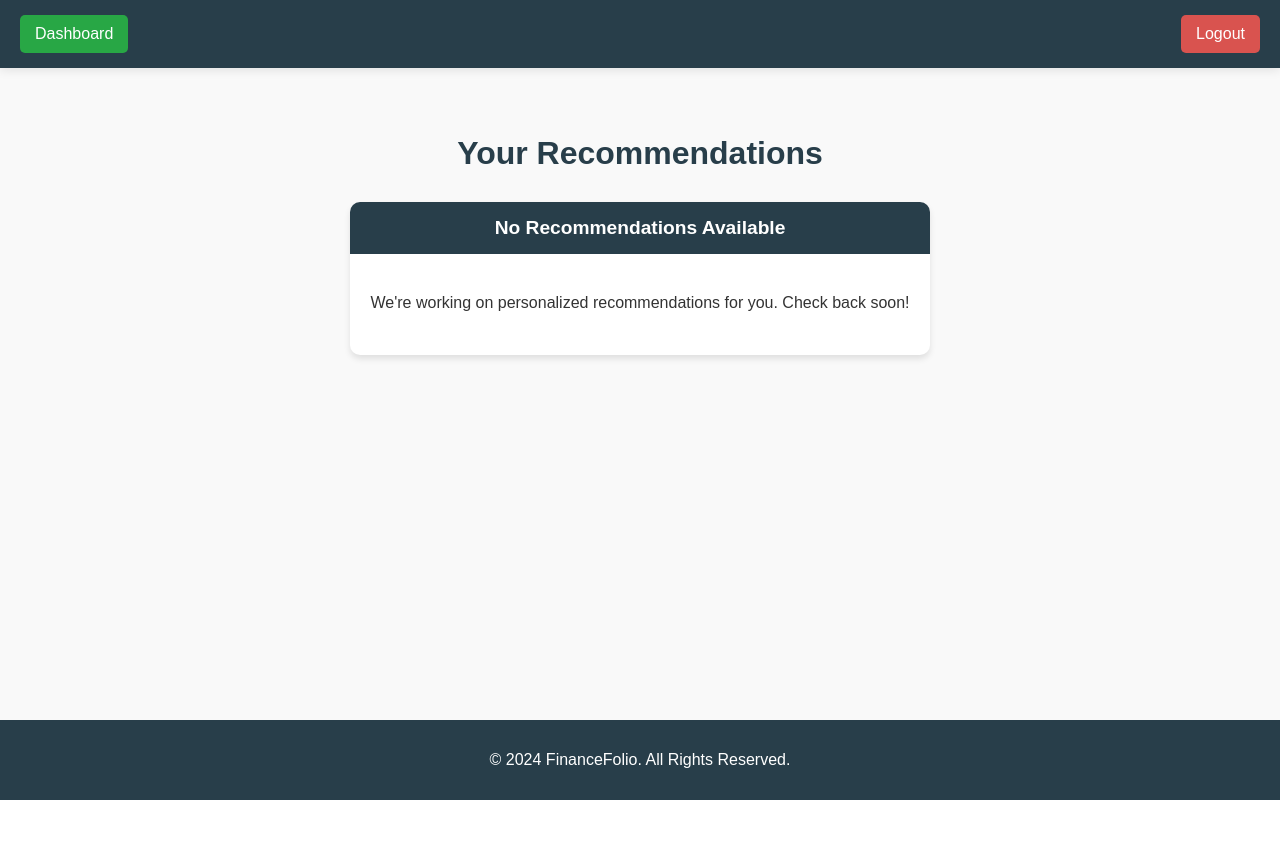
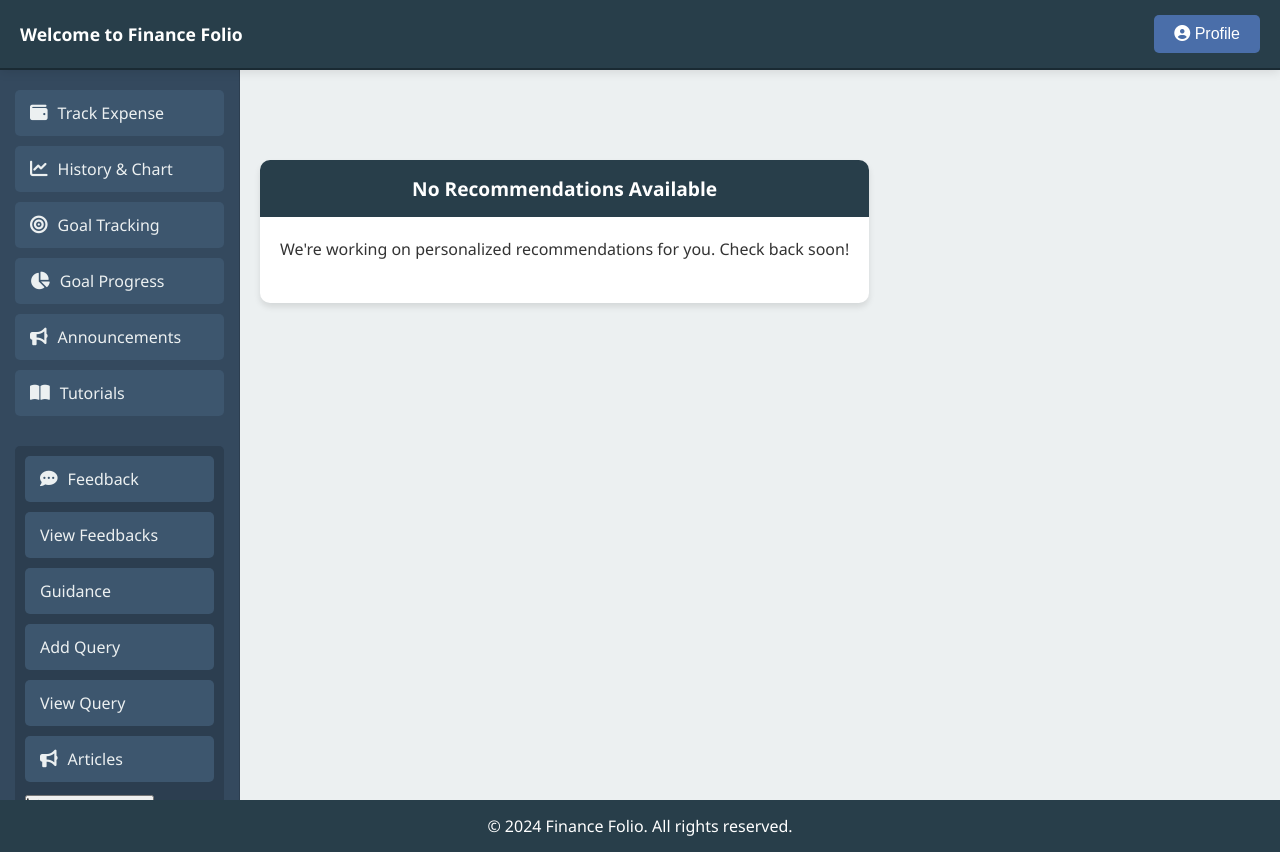
Before and after one commit to ashlybaby/MiniProject, a Django app: page /recommendations_view/ in a window 1280 px wide. Before the commit the page ends 800 px from the top, so only its background shows below. Run offline with Django 4.2, Linux system fonts and the light colour scheme; the visitor is signed in with stand-in values (Sample User, id 1); data that the repository does not hold is empty; parts of the project's set-up code (start-up, migrations or seed data) failed here and were passed over.

Commit message:
design change

```diff
--- a/financefolio/myapp/templates/goal_tracking.html
+++ b/financefolio/myapp/templates/goal_tracking.html
@@ -1,3 +1,4 @@
+
 {% load static %}
 <!DOCTYPE html>
 <html lang="en">
@@ -247,8 +248,8 @@ footer {
 <header>
 
     <nav>
-        <a href="{% url 'user_dashboard' %}">Dashboard</a>
-        <a href="{% url 'logout' %}">Logout</a>
+        <a href="{% url 'user_dashboard' %}">Home</a>
+
     </nav>
 </header>
 
--- /dev/null
+++ b/financefolio/myapp/templates/newbase.html
@@ -0,0 +1,389 @@
+{% load static %}
+<!DOCTYPE html>
+<html lang="en">
+<head>
+    <meta charset="UTF-8">
+    <meta name="viewport" content="width=device-width, initial-scale=1.0">
+    <title>{% block title %}Finance Folio{% endblock %}</title>
+    <link rel="stylesheet" href="https://cdnjs.cloudflare.com/ajax/libs/font-awesome/6.4.0/css/all.min.css">
+    <link rel="stylesheet" href="{% static 'css/styles.css' %}">
+    <script src="https://cdn.jsdelivr.net/npm/chart.js"></script>
+    <style>
+        /* Reset and Base Styles */
+        * {
+            box-sizing: border-box;
+            margin: 0;
+            padding: 0;
+        }
+
+        body {
+            font-family: 'Segoe UI', Tahoma, Geneva, Verdana, sans-serif;
+            background-color: #f5f7fa;
+            color: #333;
+            display: flex;
+            flex-direction: column;
+            min-height: 100vh;
+        }
+
+        a {
+            text-decoration: none;
+            color: inherit;
+        }
+
+        /* Header Styles */
+        header {
+            background-color: #283e4a;
+            color: #fff;
+            padding: 15px 20px;
+            display: flex;
+            justify-content: space-between;
+            align-items: center;
+            border-bottom: 2px solid #1a2a33;
+            box-shadow: 0 2px 10px rgba(0, 0, 0, 0.1);
+            position: fixed;
+            width: 100%;
+            top: 0;
+            z-index: 1000;
+        }
+
+        .nav-left span {
+            font-size: 1.1em;
+            font-weight: 600;
+        }
+
+        .nav-right {
+            position: relative;
+        }
+
+        .dropdown {
+            position: relative;
+            display: inline-block;
+        }
+
+        .dropbtn {
+            background-color: #4a6ea9;
+            color: white;
+            border: none;
+            padding: 10px 20px;
+            cursor: pointer;
+            border-radius: 5px;
+            transition: background-color 0.3s ease;
+            font-size: 1em;
+        }
+
+        .dropbtn:hover {
+            background-color: #3A4B7C;
+        }
+
+        .dropdown-content {
+            display: none;
+            position: absolute;
+            background-color: #fff;
+            min-width: 180px;
+            box-shadow: 0px 8px 16px rgba(0, 0, 0, 0.2);
+            right: 0;
+            z-index: 1;
+            border-radius: 5px;
+            overflow: hidden;
+        }
+
+        .dropdown-content a,
+        .dropdown-content button {
+            color: #333;
+            padding: 12px 16px;
+            text-decoration: none;
+            display: block;
+            text-align: left;
+            transition: background-color 0.2s ease;
+            width: 100%;
+            border: none;
+            background: none;
+            cursor: pointer;
+            font-size: 0.95em;
+        }
+
+        .dropdown-content a:hover,
+        .dropdown-content button:hover {
+            background-color: #f1f1f1;
+        }
+
+        .dropdown:hover .dropdown-content {
+            display: block;
+        }
+
+        .logout-button {
+            background-color: #e74c3c;
+            color: white;
+            padding: 10px 20px;
+            cursor: pointer;
+            border-radius: 5px;
+            transition: background-color 0.3s ease;
+            width: 100%;
+            text-align: left;
+        }
+
+        .logout-button:hover {
+            background-color: #c0392b;
+        }
+
+        /* Container Layout */
+        .container {
+            display: flex;
+            flex: 1;
+            margin-top: 70px; /* Height of the fixed header */
+        }
+
+        /* Sidebar Styles */
+        aside {
+            width: 240px;
+            background-color: #34495e;
+            padding: 20px 15px;
+            border-right: 1px solid #2c3e50;
+            transition: width 0.3s ease;
+            position: fixed;
+            top: 70px;
+            bottom: 0;
+            overflow-y: auto;
+        }
+
+        .sidebar-toggle {
+            display: none;
+            position: absolute;
+            top: 15px;
+            right: -40px;
+            background-color: #34495e;
+            color: #fff;
+            border: none;
+            padding: 10px;
+            cursor: pointer;
+            border-radius: 0 5px 5px 0;
+            transition: background-color 0.3s ease;
+        }
+
+        .sidebar-toggle:hover {
+            background-color: #2c3e50;
+        }
+
+        .main-menu,
+        .secondary-menu {
+            margin-bottom: 30px;
+        }
+
+        .main-menu ul,
+        .secondary-menu ul {
+            list-style: none;
+            padding: 0;
+        }
+
+        .main-menu ul li a,
+        .secondary-menu ul li a {
+            display: flex;
+            align-items: center;
+            padding: 12px 15px;
+            margin-bottom: 10px;
+            background-color: #3d566e;
+            color: #ecf0f1;
+            border-radius: 5px;
+            transition: background-color 0.3s ease;
+            font-size: 1em;
+        }
+
+        .main-menu ul li a:hover,
+        .secondary-menu ul li a:hover {
+            background-color: #2c3e50;
+        }
+
+        .main-menu ul li a i,
+        .secondary-menu ul li a i {
+            margin-right: 10px;
+            font-size: 1.1em;
+        }
+
+        .secondary-menu {
+            background-color: #2c3e50;
+            padding: 10px;
+            border-radius: 5px;
+        }
+
+        /* Collapse Sidebar */
+        .collapsed aside {
+            width: 60px;
+        }
+
+        .collapsed aside .main-menu ul li a span,
+        .collapsed aside .secondary-menu ul li a span {
+            display: none;
+        }
+
+        .collapsed aside .sidebar-toggle {
+            right: -40px;
+        }
+
+        /* Main Content Styles */
+        main {
+            flex: 1;
+            padding: 20px;
+            margin-left: 240px;
+            background-color: #ecf0f1;
+            min-height: calc(100vh - 70px);
+            transition: margin-left 0.3s ease;
+        }
+
+        .collapsed main {
+            margin-left: 60px;
+        }
+
+        /* Footer Styles */
+        footer {
+            background-color: #283e4a;
+            color: #fff;
+            text-align: center;
+            padding: 15px;
+            position: relative;
+            width: 100%;
+            margin-top: auto;
+        }
+
+        /* Responsive Adjustments */
+        @media (max-width: 768px) {
+            aside {
+                position: fixed;
+                left: -240px;
+                top: 70px;
+                height: calc(100vh - 70px);
+                transition: left 0.3s ease;
+                z-index: 1000;
+            }
+
+            aside.active {
+                left: 0;
+            }
+
+            .sidebar-toggle {
+                display: block;
+            }
+
+            main {
+                margin-left: 0;
+            }
+
+            .collapsed main {
+                margin-left: 0;
+            }
+        }
+    </style>
+</head>
+<body>
+    <header>
+        <div class="nav-left">
+            <span>Welcome to Finance Folio</span>
+        </div>
+        <div class="nav-right">
+            <div class="dropdown">
+                <button class="dropbtn"><i class="fas fa-user-circle"></i> Profile</button>
+                <div class="dropdown-content">
+                    <a href="#" id="view-profile">View Profile</a>
+                    <a href="#" id="edit-profile-button"><i class="fas fa-edit"></i> Edit Profile</a>
+                    <form action="{% url 'logout' %}" method="post">
+                        {% csrf_token %}
+                        <button type="submit" class="logout-button"><i class="fas fa-sign-out-alt"></i> Logout</button>
+                    </form>
+                </div>
+            </div>
+        </div>
+    </header>
+
+    <div class="container">
+        <aside>
+            <button class="sidebar-toggle"><i class="fas fa-chevron-left"></i></button>
+            <div class="main-menu">
+                <ul>
+                    <li><a href="{% url 'budget_view' %}" id="budgeting-menu"><i class="fas fa-wallet"></i> <span>Track Expense</span></a></li>
+                    <li><a href="#" id="history-menu"><i class="fas fa-chart-line"></i> <span>History & Chart</span></a></li>
+                    <li><a href="{% url 'goal_view' %}" id="goal-stracking-menu"><i class="fas fa-bullseye"></i> <span>Goal Tracking</span></a></li>
+                    <li><a href="{% url 'goal_progress'%}" id="goal-progress-menu"><i class="fas fa-chart-pie"></i> <span>Goal Progress</span></a></li>
+                    <li><a href="{% url 'get_announcements' %}" id="announcements-menu"><i class="fas fa-bullhorn"></i> <span>Announcements</span></a></li>
+                    <li><a href="#" id="tutorials-menu"><i class="fas fa-book-open"></i> <span>Tutorials</span></a></li>
+                </ul>
+            </div>
+            <div class="secondary-menu">
+                <ul>
+                    <li><a href="#" id="feedback-menu"><i class="fas fa-comment-dots"></i> <span>Feedback</span></a></li>
+                    <li><a href="{% url 'feedback_list11'%}">View Feedbacks</a></li>
+                    <li><a href="{% url 'guidance_view'%}">Guidance</a></li>
+                    <li><a href="{% url 'submit_query'%}">Add Query</a></li>
+                    <li><a href="{% url 'user_query_list'%}">View Query</a></li>
+                    <li><a href="{% url 'articles_list' %}" id="articles-menu"><i class="fas fa-bullhorn"></i> <span>Articles</span></a></li>
+                    <li>
+                        <form method="get" action="{% url 'read_csv' %}" style="display: inline;">
+                            <button type="submit" id="prediction-button" class="btn btn-link" style="text-decoration: none; color: inherit;">
+                                <i class="fas fa-chart-line"></i> <span>Future Predictions</span>
+                            </button>
+                        </form>
+                    </li>
+                </ul>
+            </div>
+        </aside>
+
+        <main id="main-content">
+            {% block content %}
+            <!-- Content will be overridden by child templates -->
+            {% endblock %}
+        </main>
+    </div>
+
+    <footer>
+        <p>&copy; 2024 Finance Folio. All rights reserved.</p>
+    </footer>
+
+    <script>
+        document.addEventListener("DOMContentLoaded", function () {
+            const sidebarToggleBtn = document.querySelector('.sidebar-toggle');
+            const aside = document.querySelector('aside');
+            const mainContent = document.getElementById('main-content');
+
+            sidebarToggleBtn.addEventListener('click', () => {
+                aside.classList.toggle('active');
+            });
+
+            // Profile Modal Functionality
+            const profileModal = document.getElementById("profileModal");
+            const viewProfileBtn = document.getElementById("view-profile");
+            const closeProfileBtn = document.getElementById("closeProfileModal");
+
+            viewProfileBtn.addEventListener('click', function(event) {
+                event.preventDefault();
+                profileModal.style.display = "block";
+            });
+
+            closeProfileBtn.addEventListener('click', function() {
+                profileModal.style.display = "none";
+            });
+
+            // Edit Profile Modal Functionality
+            const editProfileModal = document.getElementById("editProfileModal");
+            const editProfileButton = document.getElementById("edit-profile-button");
+            const closeEditProfileModal = document.getElementById("closeEditProfileModal");
+
+            editProfileButton.addEventListener("click", function(event) {
+                event.preventDefault();
+                editProfileModal.style.display = "block";
+            });
+
+            closeEditProfileModal.addEventListener("click", function() {
+                editProfileModal.style.display = "none";
+            });
+
+            // Consolidated window click handler
+            window.addEventListener("click", function(event) {
+                const modals = [profileModal, editProfileModal];
+                modals.forEach(modal => {
+                    if (modal && event.target === modal) {
+                        modal.style.display = "none";
+                    }
+                });
+            });
+        });
+    </script>
+</body>
+</html>
--- a/financefolio/myapp/templates/recommendations.html
+++ b/financefolio/myapp/templates/recommendations.html
@@ -1,65 +1,7 @@
-<!DOCTYPE html>
-<html lang="en">
-<head>
-    <meta charset="UTF-8">
-    <meta name="viewport" content="width=device-width, initial-scale=1.0">
-    <title>Your Recommendations</title>
+{% extends 'newbase.html' %}
+
+{% block content %}
     <style>
-        body, html {
-            font-family: Arial, sans-serif;
-            background-color: #f9f9f9;
-            color: #333;
-            margin: 0;
-            padding: 0;
-            min-height: 100vh;
-            display: flex;
-            flex-direction: column;
-        }
-
-        header {
-            background-color: #283e4a;
-            color: #fff;
-            padding: 15px 20px;
-            display: flex;
-            justify-content: space-between;
-            align-items: center;
-            box-shadow: 0 2px 10px rgba(0, 0, 0, 0.1);
-        }
-
-        .dashboard-button, .logout-button {
-            background-color: #28a745;
-            color: white;
-            border: none;
-            padding: 10px 15px;
-            border-radius: 5px;
-            cursor: pointer;
-            font-size: 16px;
-            text-decoration: none;
-            transition: background-color 0.3s;
-        }
-
-        .logout-button {
-            background-color: #d9534f;
-        }
-
-        .dashboard-button:hover, .logout-button:hover {
-            opacity: 0.9;
-        }
-
-        .container {
-            max-width: 1200px;
-            margin: 40px auto;
-            padding: 0 20px;
-            flex-grow: 1;
-        }
-
-        h2 {
-            text-align: center;
-            color: #283e4a;
-            font-size: 2em;
-            margin-bottom: 30px;
-        }
-
         .recommendation-list {
             display: grid;
             grid-template-columns: repeat(auto-fit, minmax(300px, 1fr));
@@ -116,27 +58,10 @@
         .recommendation-action:hover {
             background-color: #218838;
         }
-
-        footer {
-            background-color: #283e4a;
-            color: #fff;
-            text-align: center;
-            padding: 15px;
-            margin-top: auto;
-        }
     </style>
-</head>
-<body>
-    <header>
-        <a href="{% url 'user_dashboard' %}" class="dashboard-button">Dashboard</a>
-        <form action="{% url 'logout' %}" method="post">
-            {% csrf_token %}
-            <button type="submit" class="logout-button">Logout</button>
-        </form>
-    </header>
 
     <div class="container">
-        <h2>Your Recommendations</h2>
+
 
         <ul class="recommendation-list">
             {% for recommendation in recommendations %}
@@ -165,9 +90,4 @@
             {% endfor %}
         </ul>
     </div>
-
-    <footer>
-        <p>&copy; 2024 FinanceFolio. All Rights Reserved.</p>
-    </footer>
-</body>
-</html>
+{% endblock %}
--- a/financefolio/myapp/templates/user_queries.html
+++ b/financefolio/myapp/templates/user_queries.html
@@ -143,8 +143,8 @@
             {% for query in queries %}
                 <div class="query-card">
                     <h5>{{ query.title }}</h5>
-
-                    <!-- Status Badge -->
+                {% comment %} status hided to unhide status will come   {% endcomment %}
+                    {% comment %} <!-- Status Badge -->
                     {% if query.status == 'pending' %}
                         <span class="status-badge status-pending">Pending</span>
                     {% elif query.status == 'resolved' %}
@@ -153,7 +153,7 @@
                         <span class="status-badge status-rejected">Rejected</span>
                     {% else %}
                         <span class="status-badge status-pending">{{ query.get_status_display }}</span>
-                    {% endif %}
+                    {% endif %} {% endcomment %}
 
                     <p><em>Created at: {{ query.created_at|date:"F d, Y H:i A" }}</em></p>
 
--- a/financefolio/myapp/views.py
+++ b/financefolio/myapp/views.py
@@ -635,7 +635,7 @@ def feedback_list(request):
 
 from django.shortcuts import render
 from .forms import GoalForm
-
+@login_required
 def goal_view(request):
     form = GoalForm()  # Create an instance of the form
     return render(request, 'goal_tracking.html', {'form': form})  # Pass the form to the template
@@ -742,7 +742,7 @@ from django.shortcuts import render, get_object_or_404, redirect
 from django.contrib import messages
 from .forms import GoalForm
 from .models import Goal
-
+@login_required
 def edit_goal(request):
     if request.method == 'POST':
         goal_id = request.POST.get('id')
```
Also changed, not shown: financefolio/myapp/templates/userdashboard.html (+9 -0 lines).
